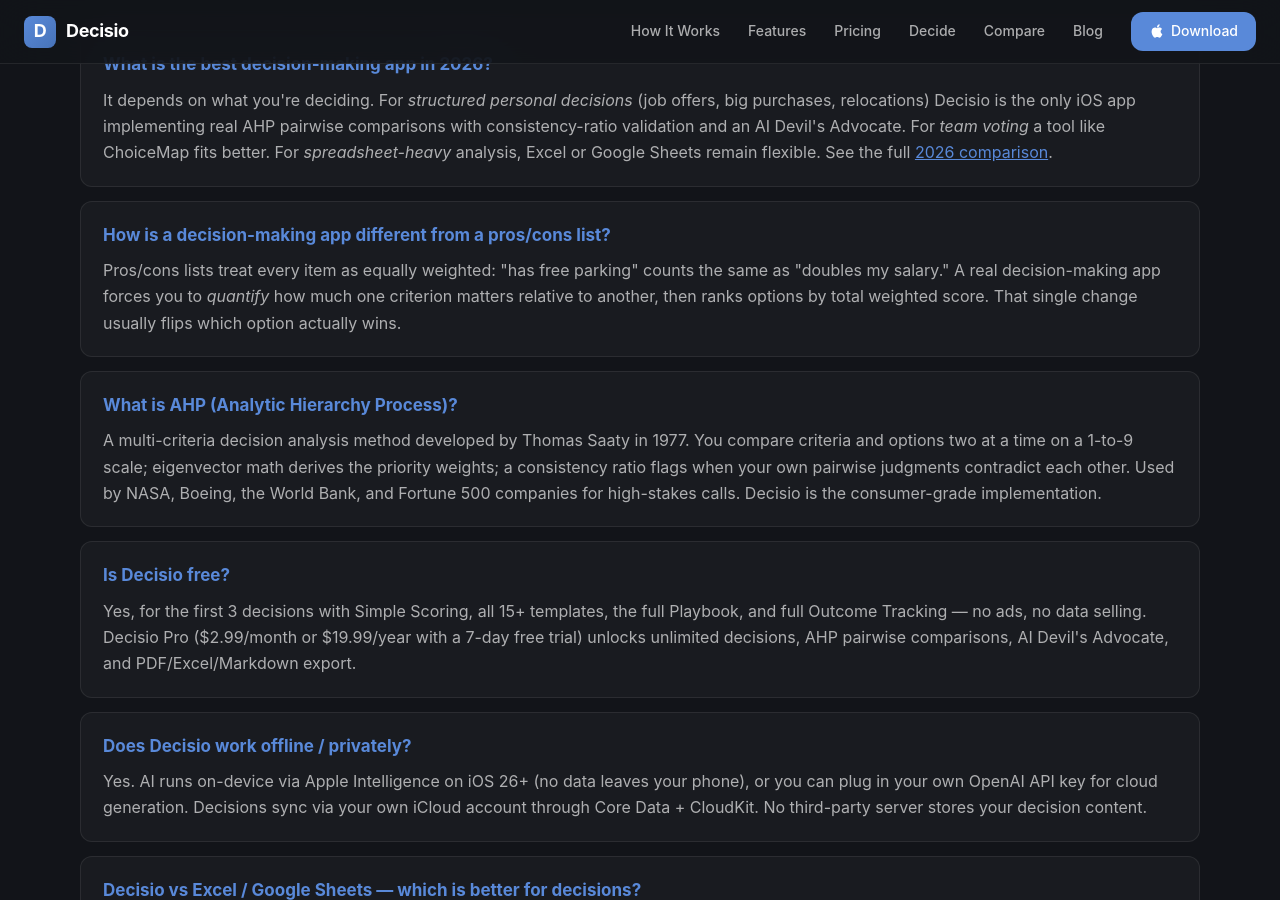
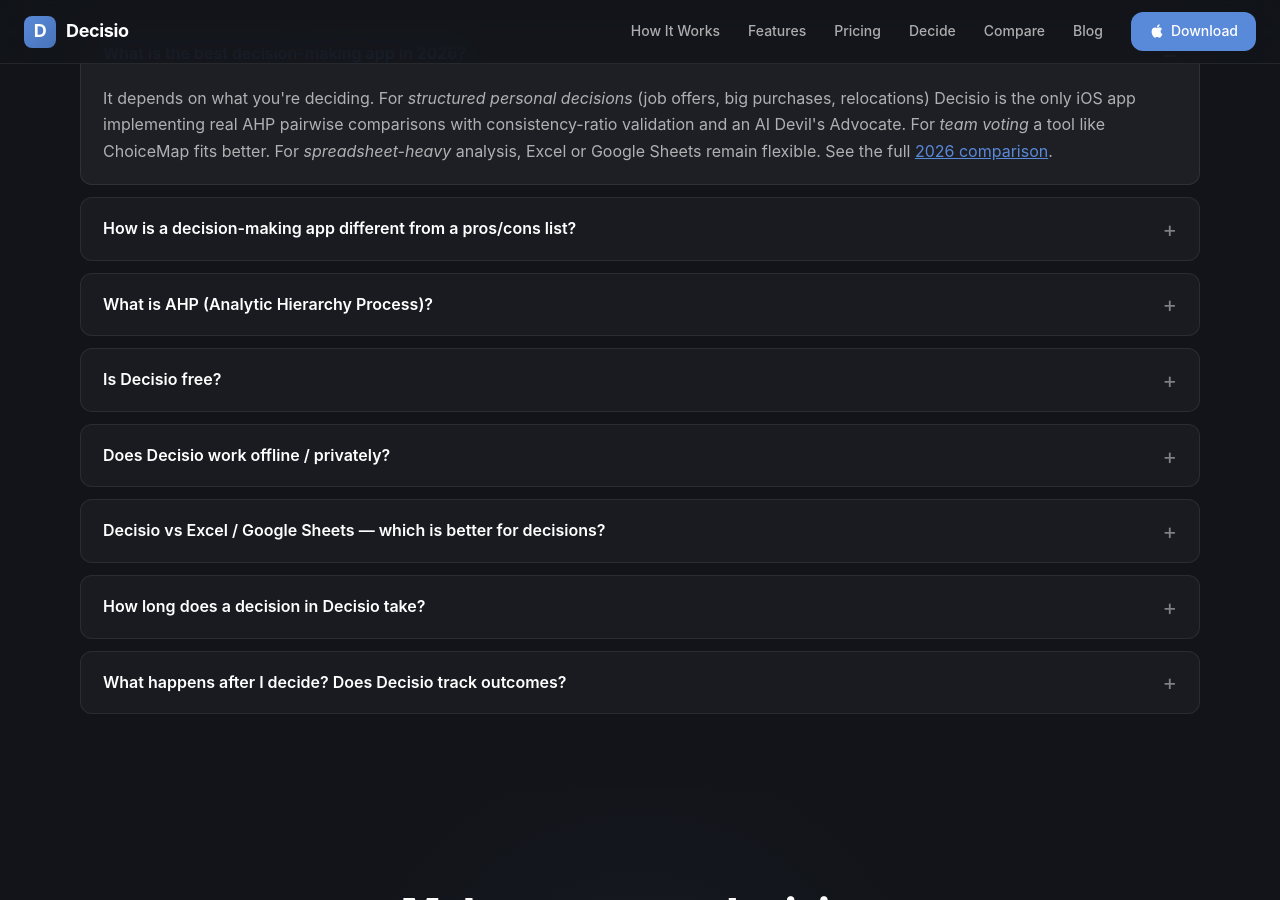
Before and after one commit to decisio-app/decisio-app.github.io, a Jekyll site: the page built from index.html, in a window 1280 px wide and 900 px high, scrolled down 5941 px. Built offline with Jekyll 4.4.1, drawn with Linux system fonts in a browser that asks for light colours; some of the changed text lies outside the part shown.

Commit message:
polish(landing): step circles show 1/2/3; FAQ is an accordion
- How It Works: the .step-number circles now show the numeral (accent,
  bold) instead of an emoji — it's a numbered process, and it drops the
  last inconsistent emoji from the page.
- FAQ: 8 stacked cards -> native <details> accordion (first open). Much
  shorter section; FAQPage JSON-LD unchanged so search still gets the Q&A.

Co-Authored-By: Claude Sonnet 5 <noreply@anthropic.com>
Claude-Session: https://claude.ai/code/session_017zK86V8Go4U7EnhRenj7RS

```diff
--- a/index.html
+++ b/index.html
@@ -877,8 +877,8 @@ img {
 }
 
 .step-number {
-  width: 80px;
-  height: 80px;
+  width: 72px;
+  height: 72px;
   margin: 0 auto 24px;
   border-radius: 50%;
   background: var(--bg-tertiary);
@@ -886,13 +886,11 @@ img {
   display: flex;
   align-items: center;
   justify-content: center;
-  font-size: 28px;
+  font-size: 30px;
+  font-weight: 800;
+  color: var(--accent);
   line-height: 1;
   position: relative;
-}
-
-.step-icon {
-  font-size: 32px;
 }
 
 .step-title {
@@ -1439,18 +1437,43 @@ img {
   background: rgba(255, 255, 255, 0.03);
   border: 1px solid var(--border-subtle);
   border-radius: 12px;
-  padding: 20px 22px;
-  margin: 14px 0;
-}
-
-.faq-item h3 {
-  margin-top: 0;
-  color: var(--accent);
-  font-size: 17px;
-}
-
-.faq-item p {
-  margin: 8px 0 0;
+  margin: 12px 0;
+}
+
+.faq-item > summary {
+  list-style: none;
+  cursor: pointer;
+  display: flex;
+  align-items: center;
+  justify-content: space-between;
+  gap: 20px;
+  padding: 18px 22px;
+}
+
+.faq-item > summary::-webkit-details-marker { display: none; }
+
+.faq-item > summary h3 {
+  margin: 0;
+  color: var(--text-primary);
+  font-size: 16px;
+  font-weight: 600;
+}
+
+.faq-item > summary::after {
+  content: "+";
+  flex: none;
+  font-size: 22px;
+  line-height: 1;
+  color: var(--text-tertiary);
+}
+
+.faq-item[open] > summary h3 { color: var(--accent); }
+.faq-item[open] > summary::after { content: "\2212"; }
+.faq-item[open] { background: rgba(255, 255, 255, 0.05); }
+
+.faq-item > p {
+  margin: 0;
+  padding: 0 22px 20px;
 }
 
 .footer-brand {
@@ -1760,21 +1783,21 @@ img {
 
     <div class="steps-grid">
       <div class="step-card fade-in fade-in-delay-1">
-        <div class="step-number"><span class="step-icon">&#x1F3AF;</span></div>
+        <div class="step-number">1</div>
         <div>
           <h3 class="step-title">Define your decision</h3>
           <p class="step-description">Name your choice, add criteria that matter, and list your options. AI can suggest both for you.</p>
         </div>
       </div>
       <div class="step-card fade-in fade-in-delay-2">
-        <div class="step-number"><span class="step-icon">&#x2696;&#xFE0F;</span></div>
+        <div class="step-number">2</div>
         <div>
           <h3 class="step-title">Compare what matters</h3>
           <p class="step-description">Rate pairs of criteria and options side by side. The same method NASA and Boeing rely on for mission-critical calls.</p>
         </div>
       </div>
       <div class="step-card fade-in fade-in-delay-3">
-        <div class="step-number"><span class="step-icon">&#x1F4CA;</span></div>
+        <div class="step-number">3</div>
         <div>
           <h3 class="step-title">Get ranked results</h3>
           <p class="step-description">See your options ranked with confidence scores, AI executive summary, and a Devil's Advocate challenge.</p>
@@ -2049,8 +2072,8 @@ img {
   <div class="answer-inner">
     <h2>Common questions</h2>
 
-    <div class="faq-item">
-      <h3>What is the best decision-making app in 2026?</h3>
+    <details class="faq-item" open>
+      <summary><h3>What is the best decision-making app in 2026?</h3></summary>
       <p>
         It depends on what you're deciding. For <em>structured personal
         decisions</em> (job offers, big purchases, relocations) Decisio is
@@ -2061,10 +2084,10 @@ img {
         flexible. See the full
         <a href="/blog/best-decision-making-apps-2026.html">2026 comparison</a>.
       </p>
-    </div>
-
-    <div class="faq-item">
-      <h3>How is a decision-making app different from a pros/cons list?</h3>
+    </details>
+
+    <details class="faq-item">
+      <summary><h3>How is a decision-making app different from a pros/cons list?</h3></summary>
       <p>
         Pros/cons lists treat every item as equally weighted: "has free
         parking" counts the same as "doubles my salary." A real
@@ -2073,10 +2096,10 @@ img {
         weighted score. That single change usually flips which option
         actually wins.
       </p>
-    </div>
-
-    <div class="faq-item">
-      <h3>What is AHP (Analytic Hierarchy Process)?</h3>
+    </details>
+
+    <details class="faq-item">
+      <summary><h3>What is AHP (Analytic Hierarchy Process)?</h3></summary>
       <p>
         A multi-criteria decision analysis method developed by Thomas Saaty
         in 1977. You compare criteria and options two at a time on a 1-to-9
@@ -2085,10 +2108,10 @@ img {
         Used by NASA, Boeing, the World Bank, and Fortune 500 companies for
         high-stakes calls. Decisio is the consumer-grade implementation.
       </p>
-    </div>
-
-    <div class="faq-item">
-      <h3>Is Decisio free?</h3>
+    </details>
+
+    <details class="faq-item">
+      <summary><h3>Is Decisio free?</h3></summary>
       <p>
         Yes, for the first 3 decisions with Simple Scoring, all 15+
         templates, the full Playbook, and full Outcome Tracking — no ads,
@@ -2096,10 +2119,10 @@ img {
         7-day free trial) unlocks unlimited decisions, AHP pairwise
         comparisons, AI Devil's Advocate, and PDF/Excel/Markdown export.
       </p>
-    </div>
-
-    <div class="faq-item">
-      <h3>Does Decisio work offline / privately?</h3>
+    </details>
+
+    <details class="faq-item">
+      <summary><h3>Does Decisio work offline / privately?</h3></summary>
       <p>
         Yes. AI runs on-device via Apple Intelligence on iOS 26+
         (no data leaves your phone), or you can plug in your own OpenAI
@@ -2107,10 +2130,10 @@ img {
         account through Core Data + CloudKit. No third-party server stores
         your decision content.
       </p>
-    </div>
-
-    <div class="faq-item">
-      <h3>Decisio vs Excel / Google Sheets — which is better for decisions?</h3>
+    </details>
+
+    <details class="faq-item">
+      <summary><h3>Decisio vs Excel / Google Sheets — which is better for decisions?</h3></summary>
       <p>
         Spreadsheets are infinitely flexible but require you to design the
         scoring model yourself. That's where most people quietly slip back
@@ -2119,10 +2142,10 @@ img {
         methodology (pairwise comparison, consistency check, eigenvector
         priority) so you can't accidentally weight everything equally.
       </p>
-    </div>
-
-    <div class="faq-item">
-      <h3>How long does a decision in Decisio take?</h3>
+    </details>
+
+    <details class="faq-item">
+      <summary><h3>How long does a decision in Decisio take?</h3></summary>
       <p>
         5–10 minutes for a typical 3-options × 4-criteria decision in
         Simple Scoring mode. AHP pairwise mode adds ~3 minutes for a
@@ -2130,10 +2153,10 @@ img {
         ~12 option comparisons). Most users save the recipe in the
         Playbook and reuse it for similar future decisions.
       </p>
-    </div>
-
-    <div class="faq-item">
-      <h3>What happens after I decide? Does Decisio track outcomes?</h3>
+    </details>
+
+    <details class="faq-item">
+      <summary><h3>What happens after I decide? Does Decisio track outcomes?</h3></summary>
       <p>
         Yes. Each decision can be marked Right Call / Mixed / Wrong Call
         weeks or months later. After 5+ rated outcomes you get a personal
@@ -2141,7 +2164,7 @@ img {
         Recipes (what worked) and Principles (lessons learned) accumulate
         in the Playbook so future decisions inherit your past judgment.
       </p>
-    </div>
+    </details>
   </div>
 </section>
 
```
